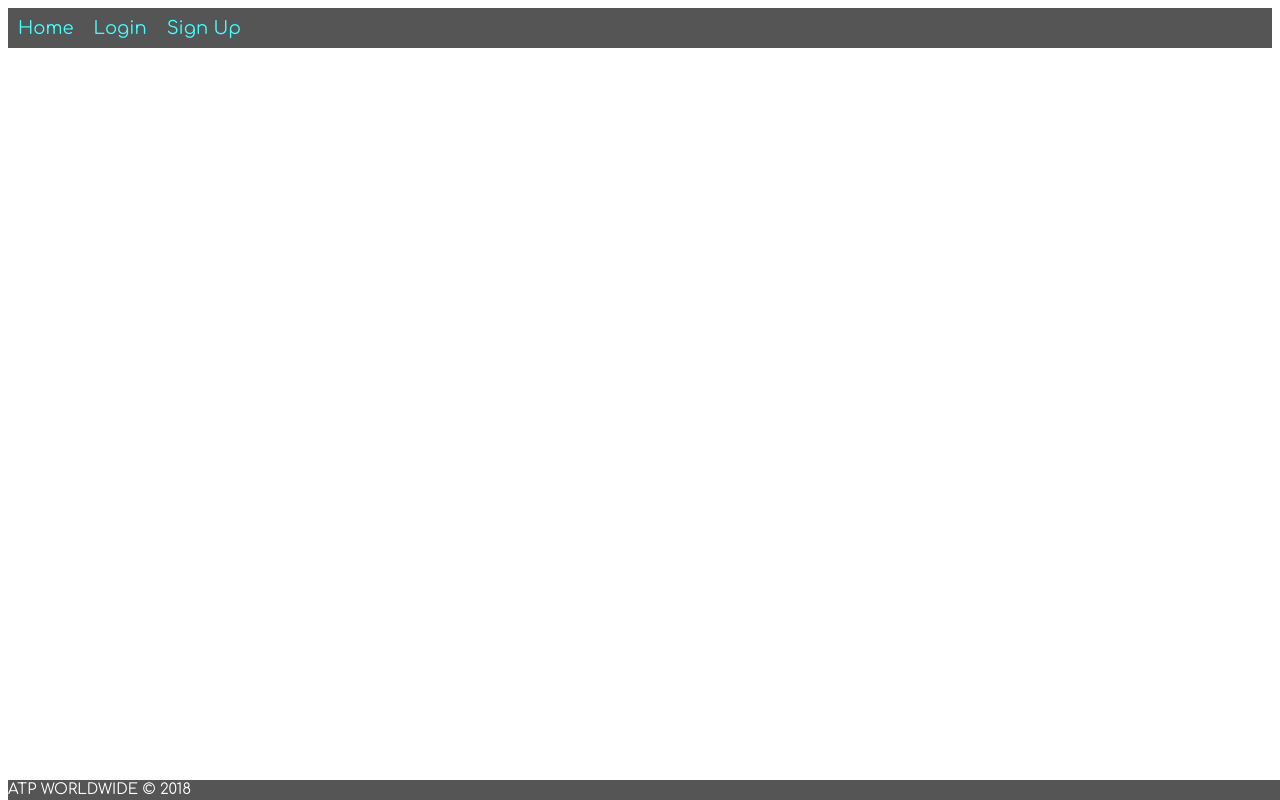
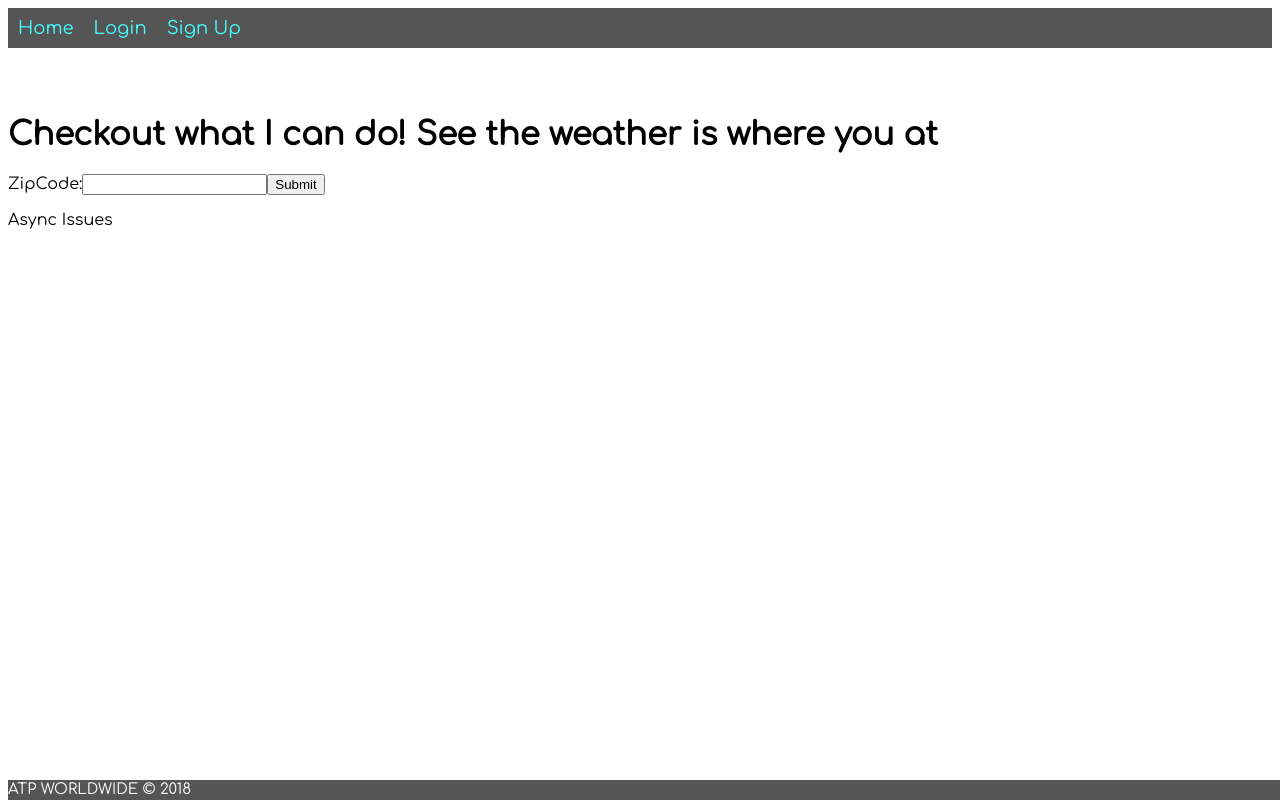
Before and after one commit to peterpickles/whatToWear, a React (Create React App) app in the folder client/: page /search in a window 1280 px wide. Built offline with nearby package versions, Linux system fonts and the light colour scheme.

Commit message:
getting changes stashed

```diff
--- a/client/src/App.js
+++ b/client/src/App.js
@@ -5,6 +5,7 @@ import axios from 'axios';
 import Flash from './layout/Flash.js';
 import Footer from './layout/Footer.js';
 import Home from './Home.js';
+import Search from "./Search.js";
 import Nav from './layout/Nav.js';
 import Login from './auth/Login.js';
 import Profile from './Profile.js';
@@ -86,6 +87,8 @@ class App extends Component {
                 () => (<Signup user={this.state.user} setFlash={this.setFlash} updateUser={this.updateUser} />)} />
               <Route path="/profile" component={
                 () => (<Profile user={this.state.user} setFlash={this.setFlash} />)} />
+               <Route path="/search" component={Search} />
+
             </div>
           </div>
         </Router>
--- a/client/src/Home.js
+++ b/client/src/Home.js
@@ -1,6 +1,4 @@
 import React, { Component } from 'react';
-
-
 import SearchBar from './SearchBar.js';
 import SearchContent from './SearchContent.js';
 import ExerciseContent from './ExerciseContent';
--- /dev/null
+++ b/client/src/Search.js
@@ -0,0 +1,63 @@
+import React, { Component } from "react";
+import Widget from "./Widget.js";
+import "./App.css";
+
+class Search extends Component {
+	constructor(props) {
+		super(props);
+		this.state = {
+			zipcode: "",
+			weatherObj: {}
+		}
+
+		this.handleChange = this.handleChange.bind(this);
+    	this.handleSubmit = this.handleSubmit.bind(this);
+	}
+	handleChange(event) {
+    this.setState({
+			food: event.target.value
+		});
+  }
+
+  	handleSubmit(event) {
+    // console.log('A name was submitted: ' + this.state.value);
+    event.preventDefault();
+    	var base= this
+
+			let weatherApi = "https://api.edamam.com/api/nutrition-data?app_id=242d9612&app_key=8ff67568033c789ed1010151ade5fc7e&ingr=1%20"+this.state.food
+
+			fetch(weatherApi)
+				.then((response) => {
+					return response.json()
+				}).then((json) => {
+					base.setState({
+						weatherObj: json
+					});
+					console.log(this.state.weatherObj);
+				}).catch((ex) => {
+					console.log("An error occured while parsing")
+				})
+  }
+		render() {
+    return (
+      <div className="Contacts">
+
+        <h1>Checkout what I can do! See the weather is where you at</h1>
+		<form onSubmit={this.handleSubmit}>
+        <label>
+          ZipCode:
+          <input type="text" value={this.state.value} onChange={this.handleChange} />
+        </label>
+        <input type="submit" value="Submit" />
+      </form>
+
+	      <div>
+	      <Widget weather={this.state.weatherObj} food={this.state.food} />
+	      </div>
+
+      </div>
+    );
+  }
+}
+
+export default Search;
--- /dev/null
+++ b/client/src/Widget.js
@@ -0,0 +1,21 @@
+import React from "react";
+
+
+const Widget = props => {
+    if(Object.keys(props.weather).length > 0){
+        return (
+            <div>
+                <h2>{props.weather.calories}</h2>
+                <h2>{props.weather.totalWeight}</h2>
+            </div>
+        )
+    } else {
+        return (
+            <div>
+                <p>Async Issues</p>
+            </div>
+        )
+    }
+}
+
+export default Widget
```
